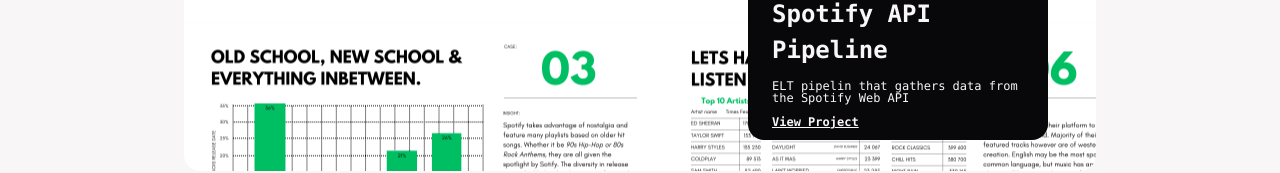
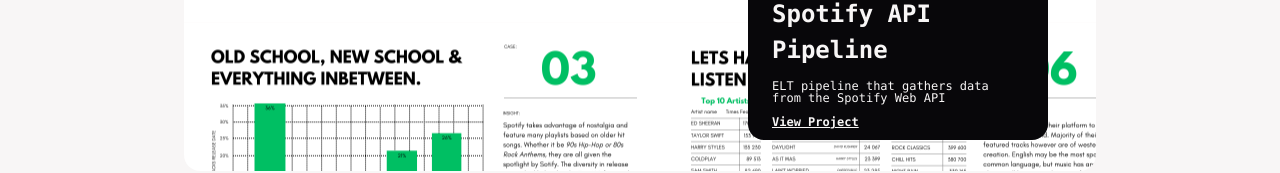
Before and after one commit to blktheta/blktheta.github.io, a plain HTML site: page highlights.html in a window 1280 px wide. Shown: the part 619-792 px from the top of the page. Drawn offline with Linux system fonts and the light colour scheme.

Commit message:
Update highlights.html

```diff
--- a/highlights.html
+++ b/highlights.html
@@ -28,7 +28,7 @@
 							<img src="img/spotify.png" loading="lazy" alt="spotify icon" width="32" height="32"></img>
 						</div>
 						<p class="content-highlight-info-text">Spotify API Pipeline</p>
-						<p class="content-highlight-info-desc">ELT pipelin that gathers data from the Spotify Web API</p>
+						<p class="content-highlight-info-desc">ELT pipeline that gathers data from the Spotify Web API</p>
 						<a class="content-highlight-info-link" href="https://www.github.com/blktheta/spotify-image" target="_blank">View Project</a>
 					</div>
 				</article>
```
